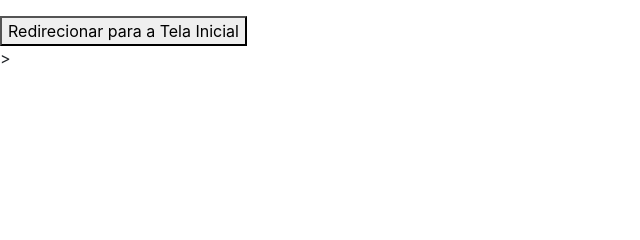
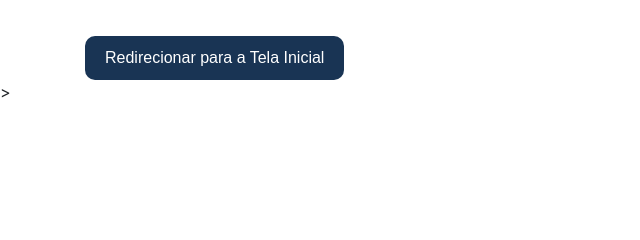
Before and after one commit to vitorhugo8/CRUD-Atualizado2, a PHP site: page / in a window 1280 px wide. Shown: the part 337-577 px from the top of the page, without its empty margins (0-640 px from the left). Run offline with PHP 8.4, Linux system fonts and the light colour scheme; data that the repository does not hold is empty.

Commit message:
trabalho concluído
foi difícil

```diff
--- a/crud-sinet-master/index.html
+++ b/crud-sinet-master/index.html
@@ -12,7 +12,7 @@
     <div class="container">
         <header>
             <img id="logo-sinet" src="frontend/assets/image (1).png" alt="logo-sineT">
-                <a id="register" href="">Sign Up</a>
+                <a id="register" href="index.php">Login</a>
                 <button type="button" data-bs-toggle="offcanvas"data-bs-target="#offcanvasWithBothOptions" aria-controls="offcanvasWithBothOptions" class="btn btn-light position-relative">
                     <img id="cart-buy" src="frontend/assets/carrinho-de-compras.png" alt="">
                     <span  class="position-absolute top-10 start-10 translate-middle badge rounded-pill bg-danger"></span>
--- a/crud-sinet-master/index.php
+++ b/crud-sinet-master/index.php
@@ -3,10 +3,28 @@
 
 <head>
     <meta charset="utf-8">
-
     <link rel="stylesheet" href="assets/css/bootstrap.min.css">
     <title>Cadastrar - sineT</title>
 </head>
+<style>
+    .botao {
+    background-color: #193454;
+    color: white;
+    padding: 10px 20px;
+    border: none;
+    border-radius: 10px;
+    cursor: pointer;
+    font-family: 'Play', sans-serif;
+    transition: background-color 0.3s;
+    display: inline-block;
+    margin-top: 20px;
+}
+
+.botao:hover {
+    background-color: #14538b;
+}
+
+</style>
 
 <body>
         <div class="container">
@@ -63,14 +81,15 @@
             </div>
         </div>
 
+
 <footer>
-   <div class = "botao">
-    <button onclick="window.location.href='index.html'">Redirecionar para a Tela Inicial</button>
+<div class = "container">
+        <button class = "botao" onclick="window.location.href='index.html'">Redirecionar para a Tela Inicial</button>
+        </div>
 </footer>
     ></script>
     <script src="https://code.jquery.com/jquery-3.3.1.js" integrity="sha256-2Kok7MbOyxpgUVvAk/HJ2jigOSYS2auK4Pfzbm7uH60=" crossorigin="anonymous"></script>
     <script src="https://cdnjs.cloudflare.com/ajax/libs/popper.js/1.14.3/umd/popper.min.js" integrity="sha384-ZMP7rVo3mIykV+2+9J3UJ46jBk0WLaUAdn689aCwoqbBJiSnjAK/l8WvCWPIPm49" crossorigin="anonymous"></script>
     <script src="assets/js/bootstrap.min.js"></script>
 </body>
-
 </html>
--- a/crud-sinet-master/read.php
+++ b/crud-sinet-master/read.php
@@ -23,7 +23,6 @@ if (null == $id) {
 
 <head>
     <meta charset="utf-8">
-    <!-- Latest compiled and minified CSS -->
     <link rel="stylesheet" href="assets/css/bootstrap.min.css">
     <title>Bem Vindo a sineT</title>
 </head>
```
Also changed, not shown: crud-sinet-master/README.md (deleted).
